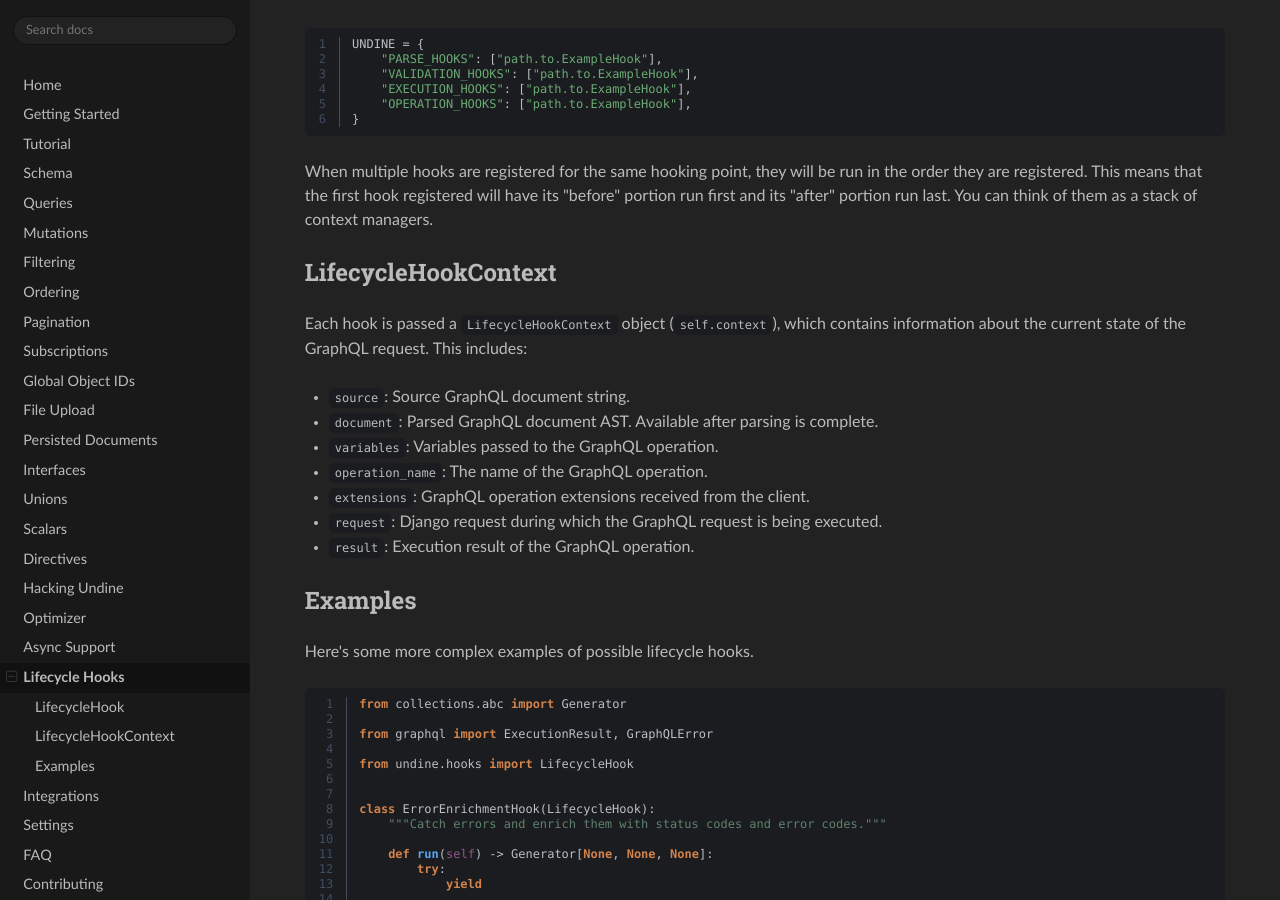
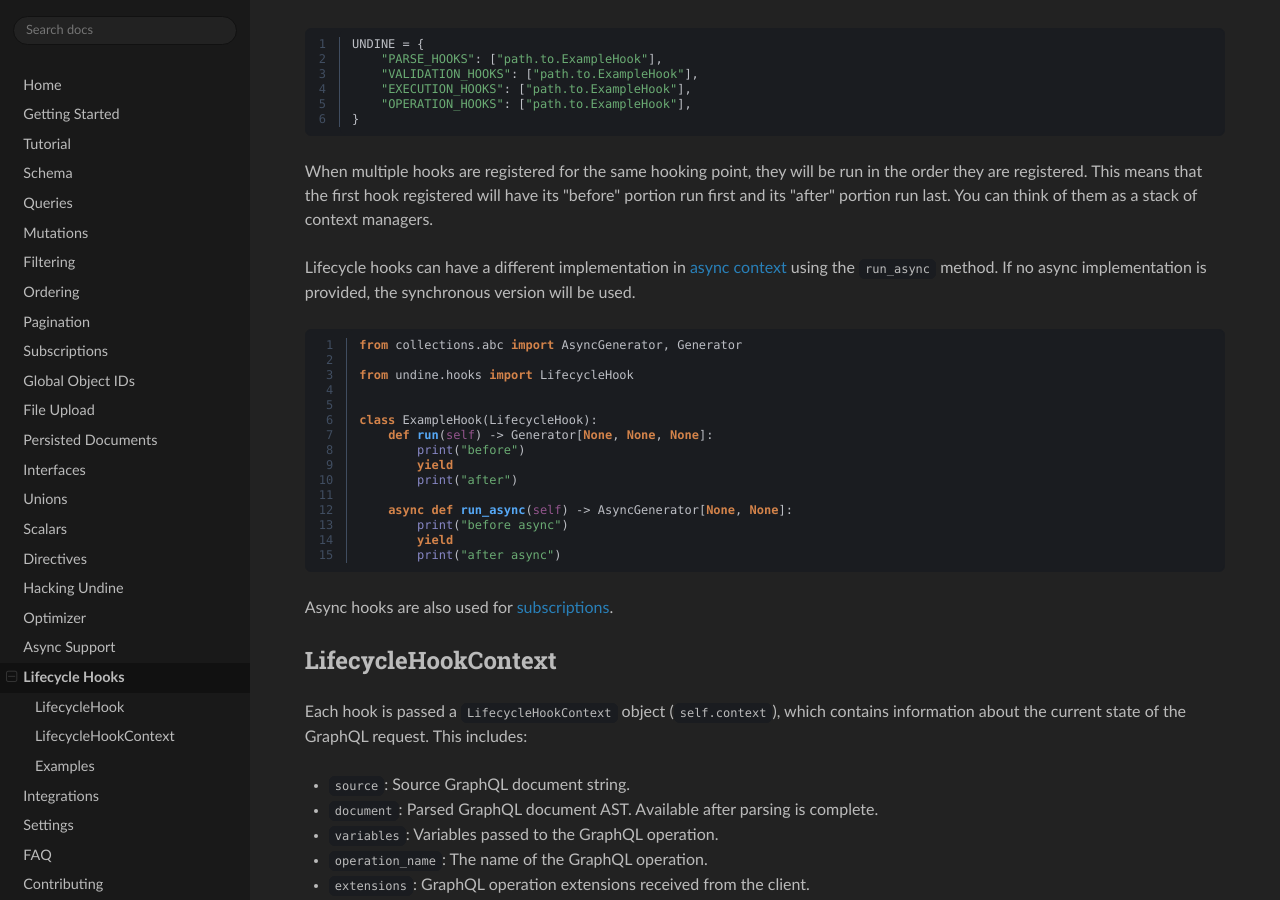
Before and after one commit to MrThearMan/undine, an MkDocs documentation site: the page built from docs/lifecycle-hooks.md, in a window 1280 px wide and 900 px high, scrolled down 791 px. Built offline with MkDocs 1.6.1, drawn with Linux system fonts in a browser that asks for light colours.

Commit message:
Add docs about async lifecycle hooks

````diff
--- a/docs/lifecycle-hooks.md
+++ b/docs/lifecycle-hooks.md
@@ -41,6 +41,16 @@ in the order they are registered. This means that the first hook registered will
 have its "before" portion run first and its "after" portion run last. You can think
 of them as a stack of context managers.
 
+Lifecycle hooks can have a different implementation in [async context](async.md)
+using the `run_async` method. If no async implementation is provided,
+the synchronous version will be used.
+
+```python
+-8<- "lifecycle_hooks/example_hook_async.py"
+```
+
+Async hooks are also used for [subscriptions](subscriptions.md).
+
 ## LifecycleHookContext
 
 Each hook is passed a `LifecycleHookContext` object (`self.context`),
````
Also changed, not shown: docs/snippets/lifecycle_hooks/example_hook_async.py (added, +15 -0 lines).
